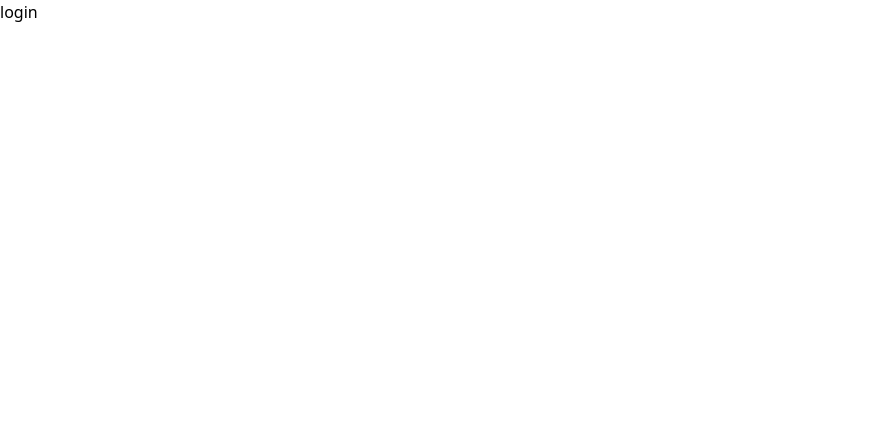
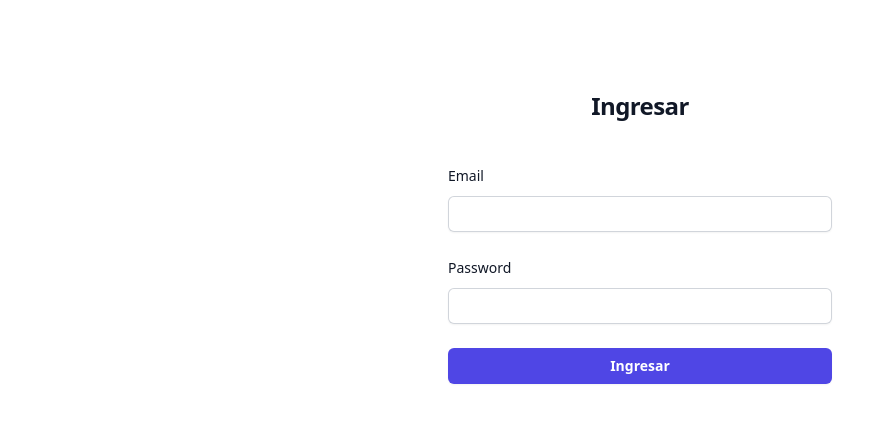
Before and after one commit to luisjuarez099/proyecto-arquitectura, a Next.js app: page /login in a window 1280 px wide. Shown: the top 422 px of the page, without its empty margins (0-894 px from the left). Built offline with nearby package versions, Linux system fonts and the light colour scheme.

Commit message:
se hace el direccionamiento correcto, el registro y el ingreso correctamente guardando en la base de datos

```diff
--- a/src/app/Register/page.tsx
+++ b/src/app/Register/page.tsx
@@ -2,7 +2,10 @@
 import axios, {AxiosError} from "axios";
 import { FormEvent } from "react";
 import { useState } from "react";
+import { signIn } from "next-auth/react";
+import { useRouter } from "next/navigation";
 function register() {
+  const router = useRouter();
   const [error, setError] = useState("");
   const handleSubmit = async (e: FormEvent<HTMLFormElement>) => {
     e.preventDefault(); // evita que se recargue la pagina
@@ -10,12 +13,30 @@ function register() {
     const data = new FormData(e.currentTarget);
     //enviar los datos al servidor donde es validado la informacion que le pasamos
     try {
+
+      //enviar los datos al servidor donde es validado la informacion que le pasamos
       const resData = await axios.post("/api/auth/signup", {
+        //le pasamos los datos que queremos enviar al servidor obtenidos del formulario
         username : data.get("username"),
         email : data.get("email"),
         password : data.get("password"),
       });
       console.log(resData);
+
+      const res = await signIn('credentials',{
+        //le enviamos la informacion al autenticador de next-auth que hicimos en credentials
+        email : resData.data.email, //el valor se obtiene del servidor
+        // email :data.get("email"), //el valor se obtiene del formulario
+        password : data.get("password"),
+        redirect : false,
+
+      });
+      console.log(res);
+      //si la respuesta fue coreecta
+      if(res?.ok){
+        //redireccionamos a la pagina de inicio
+        router.push("/dashbord");
+      }
     } catch (error) {
       console.log(error);
       if(error instanceof AxiosError){
--- a/src/app/api/auth/[...nextauth]/route.ts
+++ b/src/app/api/auth/[...nextauth]/route.ts
@@ -56,7 +56,15 @@ const handler = NextAuth({
         if(user) token.user = user; //save user token to the jwt token
         return token //add token to the jwt
       }
+  },
+  pages: {
+    signIn: '/auth/signin',
+    signOut: '/auth/signout',
+    error: '/auth/error', // Error code passed in query string as ?error=
+    verifyRequest: '/auth/verify-request', // (used for check email message)
+    newUser: '/auth/new-user' // New users will be directed here on first sign in (leave the property out if not of interest)
   }
-})
+
+});
 
 export { handler as GET, handler as POST };
--- a/src/app/login/page.tsx
+++ b/src/app/login/page.tsx
@@ -1,10 +1,103 @@
+"use client";
+import { FormEvent } from "react";
+import { useState } from "react";
+import { signIn } from "next-auth/react";
+import { useRouter } from "next/navigation";
+function login() {
 
-const login = () => {
-  return (
-    <div>login</div>
+  const router = useRouter();
+  const [error, setError] = useState("");
 
 
-  )
+  const handleSubmit = async (e: FormEvent<HTMLFormElement>) => {
+    e.preventDefault(); // evita que se recargue la pagina
+    //extraer los datos del formulario actual
+    const data = new FormData(e.currentTarget);
+    //enviar los datos al servidor donde es validado la informacion que le pasamos
+    const res = await signIn("credentials", {
+      //le enviamos la informacion al autenticador de next-auth que hicimos en credentials
+      email: data.get("email"), //el valor se obtiene del formulario
+      password: data.get("password"),
+      redirect: false,
+    });
+
+    if (res?.error) {
+      return setError(res.error);
+    }
+    console.log(res);
+    //si la respuesta fue coreecta
+    if (res?.ok) {
+      //redireccionamos a la pagina de inicio
+      return router.push("/dashbord");
+    }
+  };
+
+  return (
+    <div className="flex min-h-full flex-col justify-center px-6 py-12 lg:px-8">
+      <div className="sm:mx-auto sm:w-full sm:max-w-sm">
+        {error && (
+          <div
+            className="bg-red-100 border border-red-400 text-red-700 px-4 py-3 rounded relative"
+            role="alert"
+          >
+            {error}
+          </div>
+        )}
+        <h2 className="mt-10 text-center text-2xl font-bold leading-9 tracking-tight text-gray-900">
+          Ingresar
+        </h2>
+      </div>
+
+      <div className="mt-10 sm:mx-auto sm:w-full sm:max-w-sm">
+        <form className="space-y-6" onSubmit={handleSubmit}>
+          {/* Email ******************************************** */}
+          <div>
+            <label
+              typeof="email"
+              className="block text-sm font-medium leading-6 text-gray-900"
+            >
+              Email
+            </label>
+            <div className="mt-2">
+              <input
+                name="email"
+                type="email"
+                required
+                className=" pl-2 block w-full rounded-md border-0 py-1.5 text-gray-900 shadow-sm ring-1 ring-inset ring-gray-300 placeholder:text-gray-400 focus:ring-2 focus:ring-inset focus:ring-indigo-600 sm:text-sm sm:leading-6"
+              />
+            </div>
+          </div>
+
+          {/* Password*********************************************/}
+          <div>
+            <div className="flex items-center justify-between">
+              <label
+                typeof="password"
+                className="block text-sm font-medium leading-6 text-gray-900"
+              >
+                Password
+              </label>
+            </div>
+            <div className="mt-2">
+              <input
+                name="password"
+                type="password"
+                required
+                className=" pl-2 block w-full rounded-md border-0 py-1.5 text-gray-900 shadow-sm ring-1 ring-inset ring-gray-300 placeholder:text-gray-400 focus:ring-2 focus:ring-inset focus:ring-indigo-600 sm:text-sm sm:leading-6"
+              />
+            </div>
+          </div>
+
+          {/* Boton de envio de formulario **************************** */}
+          <div>
+            <button className="flex w-full justify-center rounded-md bg-indigo-600 px-3 py-1.5 text-sm font-semibold leading-6 text-white shadow-sm hover:bg-indigo-500 focus-visible:outline focus-visible:outline-2 focus-visible:outline-offset-2 focus-visible:outline-indigo-600">
+              Ingresar
+            </button>
+          </div>
+        </form>
+      </div>
+    </div>
+  );
 }
 
-export default login
+export default login;
```
